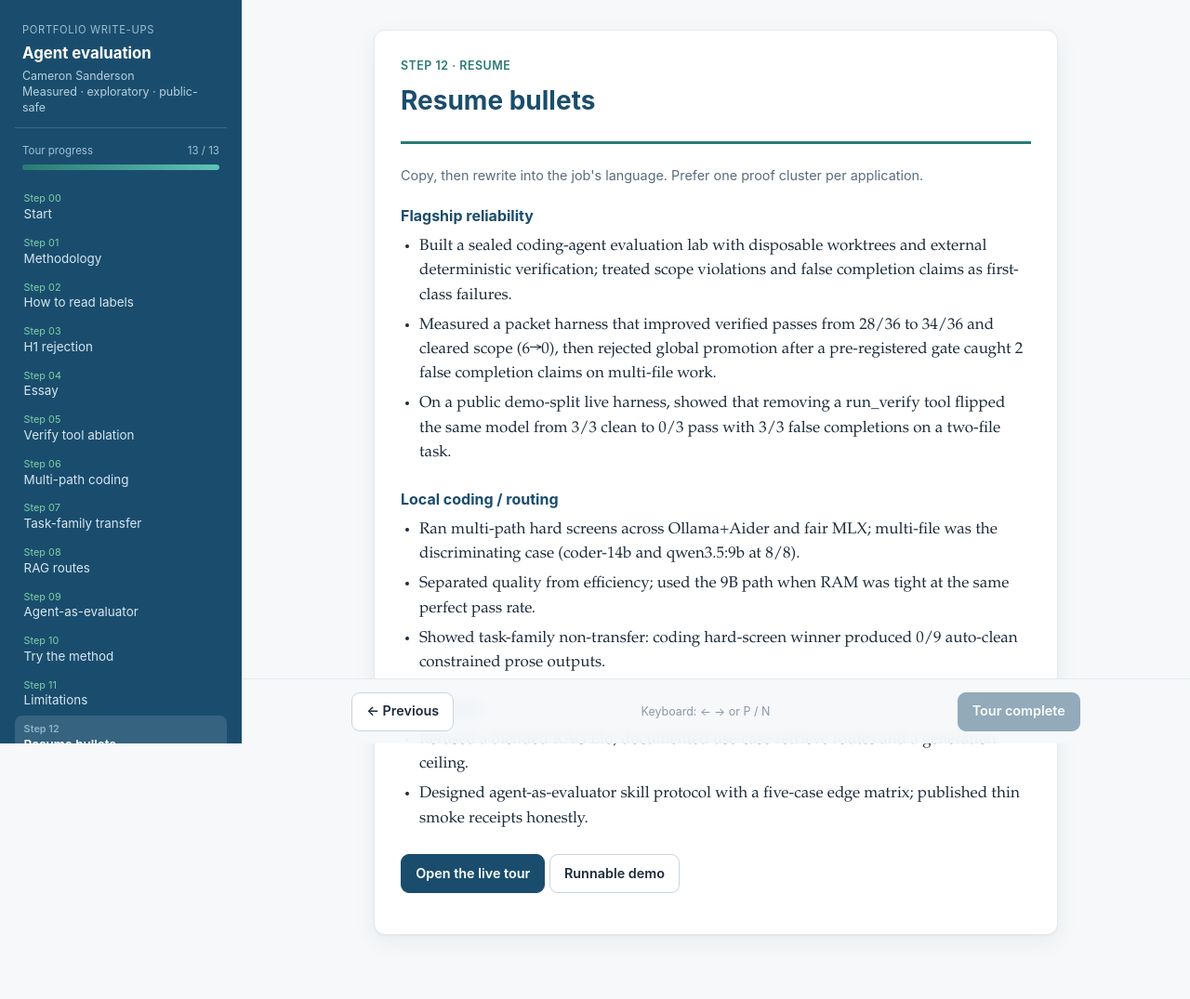
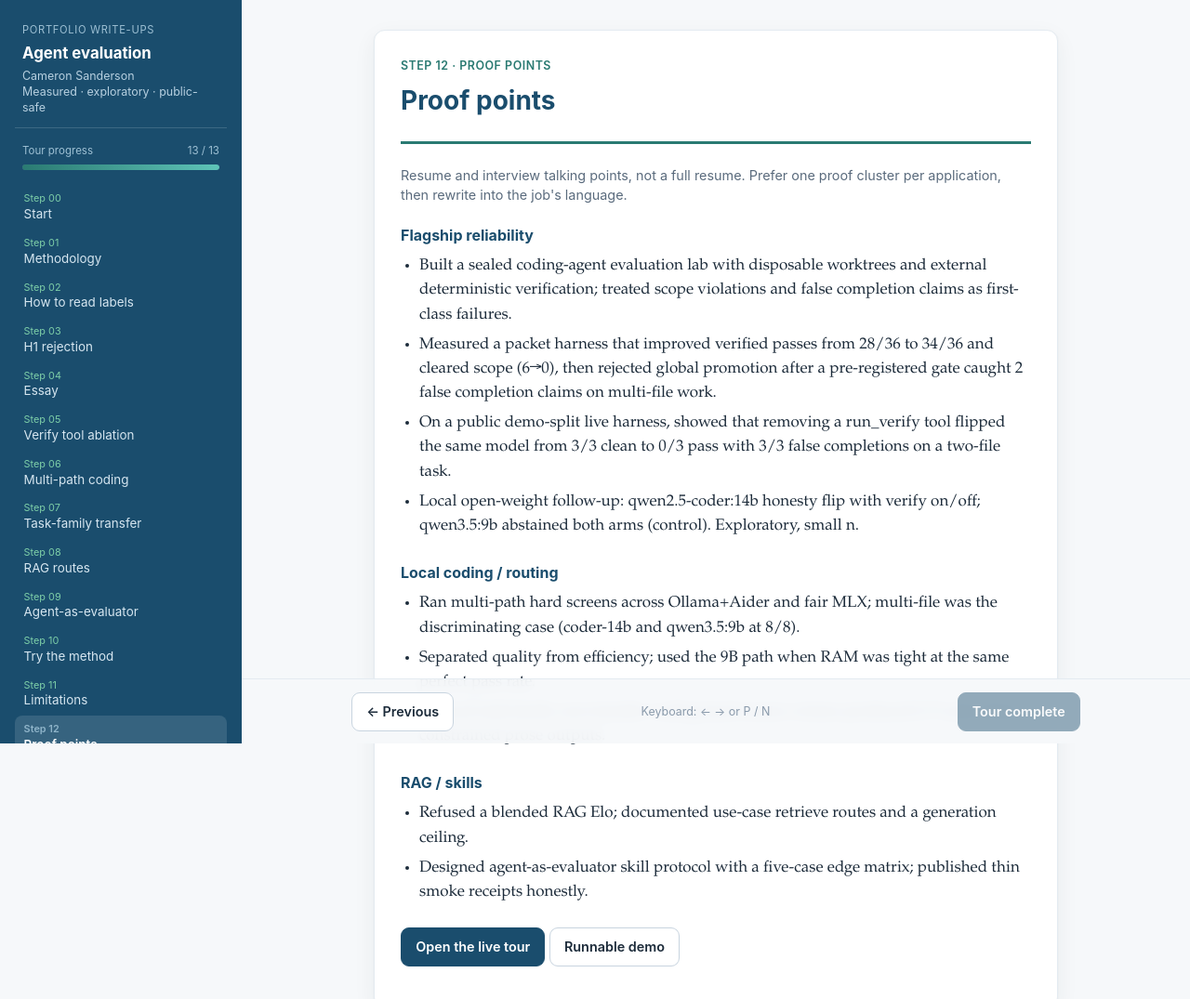
Before and after one commit to camerontjs-dot/agent-eval-notes, a plain HTML site: page docs/bullets.html in a window 1280 px wide. Shown: the top 1075 px of the page at 93% size. Drawn offline with Linux system fonts and the light colour scheme.

Commit message:
Scrub operator files and publish allowlist-only surface
Remove PUBLISH, distribution logs, and internal notes from the public tree. Rename resume-bullets to proof-points. Keep reports, methodology, harness cards, and Pages tour only.

```diff
--- a/docs/assets/site.js
+++ b/docs/assets/site.js
@@ -13,7 +13,7 @@
     { id: "r05", href: "report-05.html", label: "Agent-as-evaluator", step: "09" },
     { id: "demo", href: "demo.html", label: "Try the method", step: "10" },
     { id: "limits", href: "limitations.html", label: "Limitations", step: "11" },
-    { id: "bullets", href: "bullets.html", label: "Resume bullets", step: "12" }
+    { id: "bullets", href: "bullets.html", label: "Proof points", step: "12" }
   ];
   function currentIndex() {
     const page = document.body.dataset.page || "start";
--- a/docs/bullets.html
+++ b/docs/bullets.html
@@ -34,16 +34,17 @@
       <div class="content">
         <article class="article">
           <header>
-            <p class="kicker">Step 12 · Resume</p>
-            <h1>Resume bullets</h1>
+            <p class="kicker">Step 12 · Proof points</p>
+            <h1>Proof points</h1>
           </header>
 
-<p class="meta">Copy, then rewrite into the job's language. Prefer one proof cluster per application.</p>
+<p class="meta">Resume and interview talking points, not a full resume. Prefer one proof cluster per application, then rewrite into the job's language.</p>
 <div class="bullet-group"><h3>Flagship reliability</h3>
 <ul>
 <li>Built a sealed coding-agent evaluation lab with disposable worktrees and external deterministic verification; treated scope violations and false completion claims as first-class failures.</li>
 <li>Measured a packet harness that improved verified passes from 28/36 to 34/36 and cleared scope (6→0), then rejected global promotion after a pre-registered gate caught 2 false completion claims on multi-file work.</li>
 <li>On a public demo-split live harness, showed that removing a run_verify tool flipped the same model from 3/3 clean to 0/3 pass with 3/3 false completions on a two-file task.</li>
+<li>Local open-weight follow-up: qwen2.5-coder:14b honesty flip with verify on/off; qwen3.5:9b abstained both arms (control). Exploratory, small n.</li>
 </ul></div>
 <div class="bullet-group"><h3>Local coding / routing</h3>
 <ul>
```
Also changed, not shown: 9 other files.
